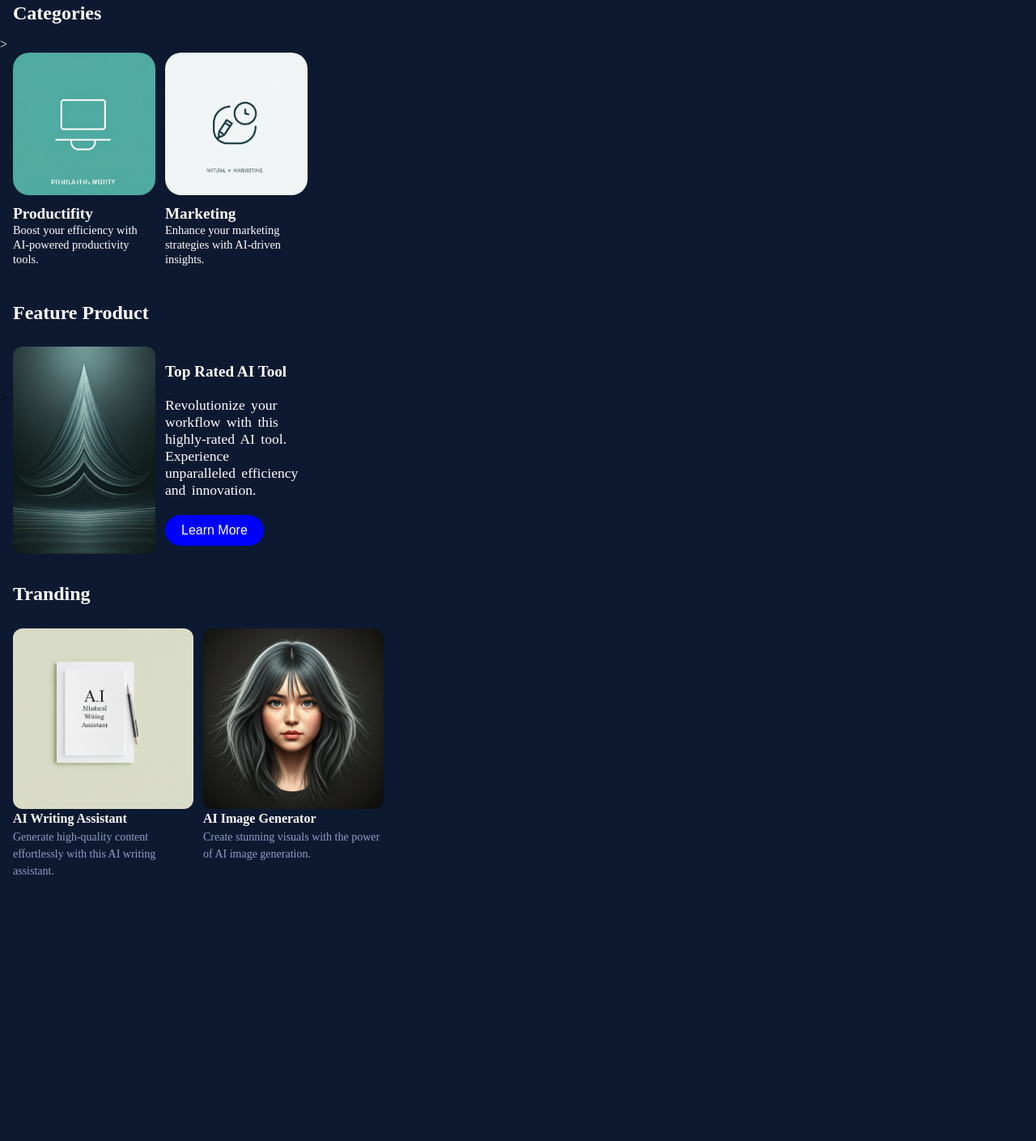
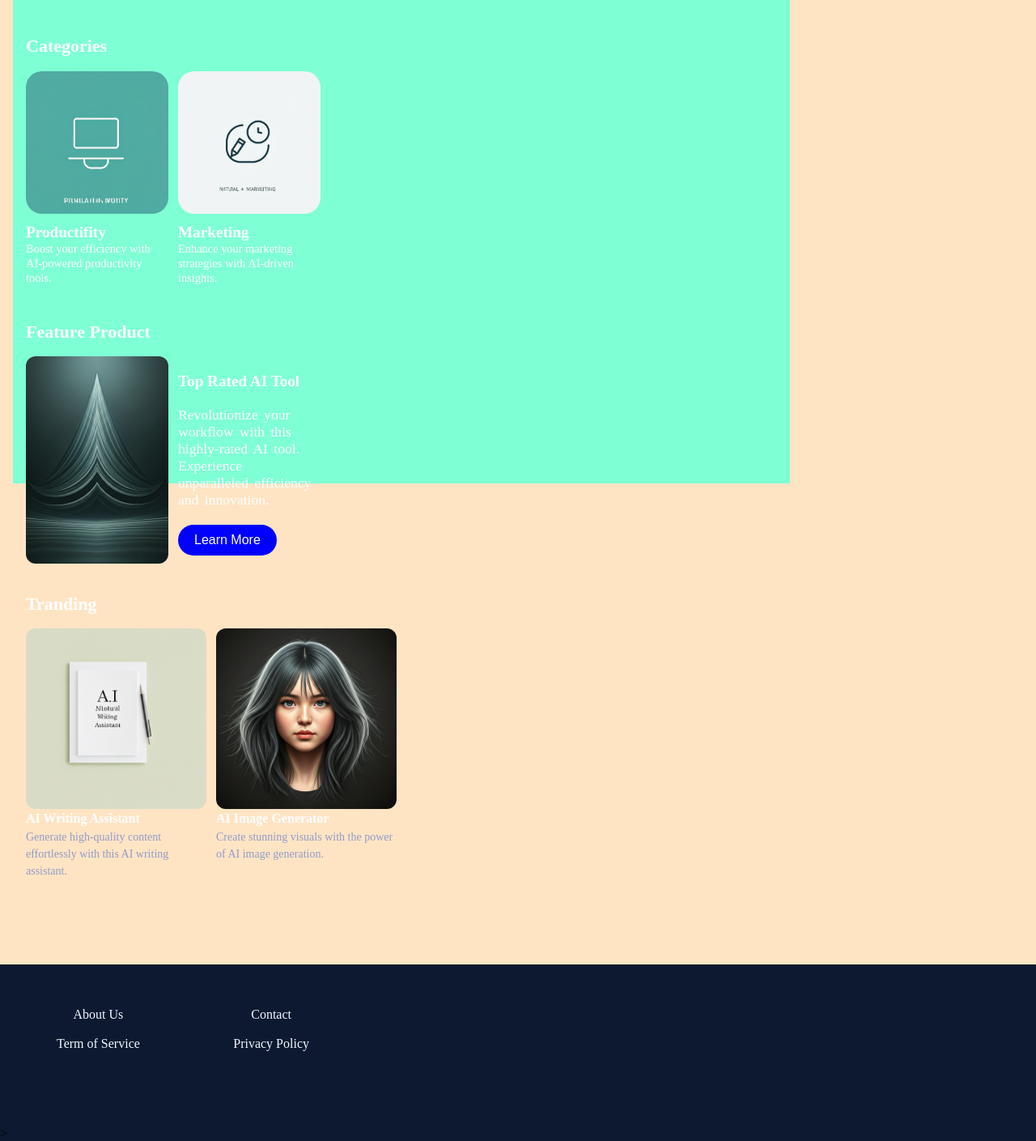
Before and after one commit to AryHamdanHelmy/AssignmentDay15_Landing_Page_Marketplace_Digital_ProductFWD11_Ary_Hamdan_Helmy, a plain HTML site: page index.html in a window 1280 px wide. Shown: the part 618-2027 px from the top of the page at 81% size. Before the commit the page ends 1738 px from the top, so only its background shows below. Drawn offline with Linux system fonts and the light colour scheme.

Commit message:
fix layout

```diff
--- a/index.html
+++ b/index.html
@@ -9,7 +9,7 @@
     href="./style.css"/>
 </head>
 <body>
-    <main class="hero-container">
+    <main class="main-container">
     <section id="navbar">
         <header class="nav-container">
             <div class="logo"><a>DibiTech</a></div>
@@ -24,11 +24,13 @@
         </header>
     </section>
     <section id="Hero">
+        <div class="header-container">
+        <diV class="hero-container">
         <div class="hero-background">
             <div class="hero-title"><h1>Discover the Future work with AI</h1></div>
             <div class="hero-desc"><a>Explore a curated marketplace of AI-powered tools designed to transform your workflow and unlock new possibilities.</a></div>
         </div>
-        <div class="hero-categories"><h1>Categories</h1></div>>
+        <div class="hero-categories"><h1>Categories</h1></div>
         <div class="categories-card">
         <div class="card-productifity">
             <div class="card-image"></div>
@@ -64,7 +66,18 @@
                 <div class="text-ai">
                         <h1>AI Image Generator</h1>
                         <a>Create stunning visuals with the power of AI image generation.</a>
-                </div></div>
+                </div></div></div>
+        </div>
+        </div>
+    </section>
+    <section id="footer">
+        <div class="footer-grid">
+            <ul>
+                <li>About Us</li>
+                <li>Contact</li>
+                <li>Term of Service</li>
+                <li>Privacy Policy</li>
+            </ul>
         </div>
     </section>
     </main>
--- a/style.css
+++ b/style.css
@@ -49,6 +49,17 @@ body{
 .nav-list ul{
     display: none;
 }
+.header-container{
+  background-color: bisque;
+  height: 1744px;
+  padding: 20px 16px;
+  width: auto;
+}
+.hero-container{
+  background-color: aquamarine;
+  height: 1705px;
+  max-width: 960px;
+}
 .hero-background{
     display: flex;
     background-image: linear-gradient(rgba(0, 0, 0, 0.5), rgba(0, 0, 0, 0.5)),
@@ -59,7 +70,7 @@ body{
     align-items: center;
     flex-direction: column;
     border-radius: 12px;
-    margin: 30px 16px;
+    margin: 0px 16px;
     background-repeat: no-repeat;
     background-position: center;
     position: relative;
@@ -75,10 +86,18 @@ body{
   width: 100%;
 }
 .hero-categories{
-  color: white;
-  padding-bottom: 12px;
   padding-top: 20px;
   padding: 16px;
+}
+.hero-categories h1{
+  color: white;
+  font-size: bold;
+  font-size: 22px;
+  padding-top: 20px;
+  font-weight: 700px;
+  line-height: 28px;
+  width: 348px;
+  height: 48px;
 }
 .categories-card{
   display: flex;
@@ -132,8 +151,17 @@ body{
   color: white;
   padding-bottom: 12px;
   padding-top: 20px;
-  padding-left: 16px;
-  padding-right: 16px;
+  padding: 0px 16px;
+}
+.hero-feature h1{
+    color: white;
+  font-size: bold;
+  font-size: 22px;
+  padding-top: 20px;
+  font-weight: 700px;
+  line-height: 28px;
+  width: 348px;
+  height: 48px;
 }
 .feature-card{
   color: white;
@@ -181,11 +209,19 @@ body{
 .hero-tranding{
   color: white;
   width: auto;
-  height: 60px;
+  padding-bottom: 12px;
   padding-top: 20px;
-  padding-bottom: 12px;
-  padding-left: 16px;
-  padding-right: 16px;
+  padding: 0px 16px;
+}
+.hero-tranding h1{
+  color: white;
+  font-size: bold;
+  font-size: 22px;
+  padding-top: 20px;
+  font-weight: 700px;
+  line-height: 28px;
+  width: 348px;
+  height: 48px;
 }
 .tranding-card{
   display: flex;
@@ -232,6 +268,26 @@ body{
   font-size: 14px;
   line-height: 21px;
   letter-spacing: 0px;
+}
+.footer-grid{
+  width: 100%;
+  height: 200px;
+  padding: 20px 40px;
+  gap: 24px;
+}
+.footer-grid ul{
+  color: aliceblue;
+  width: 372px;
+  height: 72px;
+  display: grid;
+  list-style: none;
+  margin-top: 30px;
+  padding: 0px 30px;
+  text-align: center;
+  min-width: 160px;
+  line-height: 24px;
+  grid-template-columns: auto auto;
+  justify-content: space-between;
 }
 
 
```
